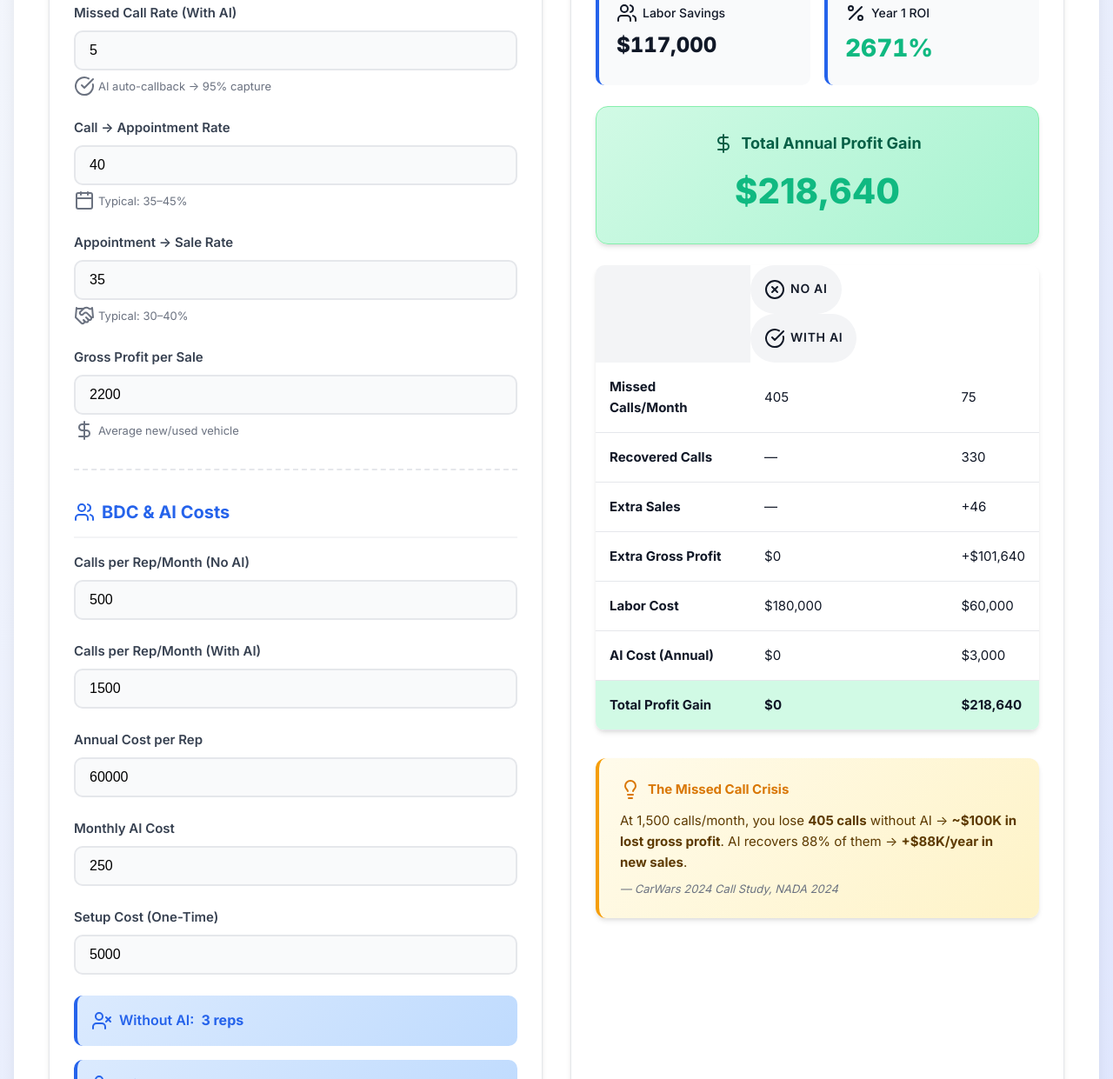
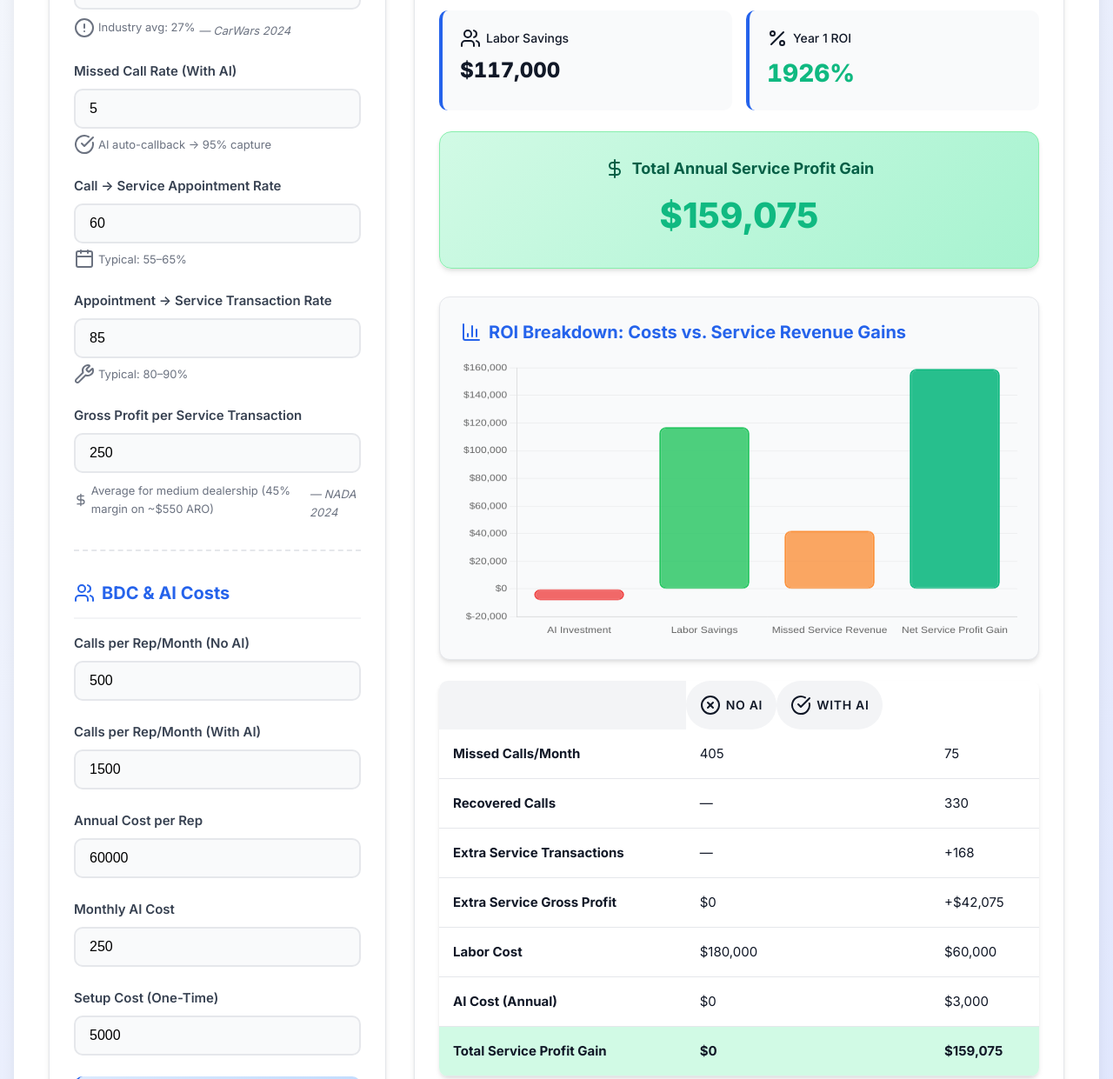
Before and after one commit to mooneyflyboy/ai-bdc-roi-calculator, a plain HTML site: page index.html in a window 1280 px wide. Shown: the part 628-1869 px from the top of the page at 87% size. Drawn offline with nearby package versions, Linux system fonts and the light colour scheme.

Commit message:
Update index.html

```diff
--- a/index.html
+++ b/index.html
@@ -3,14 +3,17 @@
 <head>
     <meta charset="UTF-8">
     <meta name="viewport" content="width=device-width, initial-scale=1.0">
-    <title>AI BDC ROI + Missed Call Revenue Recovery</title>
-    <meta name="description" content="Calculate ROI for AI-powered BDC: cost savings, missed call recovery, and service upsell. Built for dealerships.">
+    <title>AI BDC ROI + Missed Service Revenue Recovery</title>
+    <meta name="description" content="Calculate ROI for AI-powered BDC: cost savings, missed call recovery, and service revenue gains. Built for dealership service departments.">
 
-    <!-- Google Fonts: Inter (Modern, Clean) -->
+    <!-- Google Fonts: Inter -->
     <link href="https://fonts.googleapis.com/css2?family=Inter:wght@400;500;600;700;800&display=swap" rel="stylesheet">
 
-    <!-- Icons: Lucide (Lightweight, SVG) -->
+    <!-- Icons: Lucide -->
     <script src="https://unpkg.com/lucide@latest/dist/umd/lucide.js"></script>
+
+    <!-- Chart.js for ROI Graph -->
+    <script src="https://cdn.jsdelivr.net/npm/chart.js"></script>
 
     <style>
         :root {
@@ -285,6 +288,35 @@
             color: var(--success);
         }
 
+        /* ROI Graph */
+        .graph-container {
+            margin-top: 2rem;
+            padding: 1.5rem;
+            background: var(--gray-50);
+            border-radius: 12px;
+            border: 1px solid var(--gray-200);
+            box-shadow: var(--shadow);
+        }
+
+        .graph-title {
+            font-size: 1.25rem;
+            font-weight: 700;
+            color: var(--primary);
+            margin-bottom: 1rem;
+            display: flex;
+            align-items: center;
+            gap: 0.5rem;
+        }
+
+        .graph-title i {
+            width: 24px;
+            height: 24px;
+        }
+
+        #roiChart {
+            height: 320px !important;
+        }
+
         /* Comparison Table */
         .comparison-table {
             width: 100%;
@@ -386,6 +418,7 @@
             .comparison-table th { background: #334155; }
             .insight-box { background: #451a03; color: #fed7aa; }
             .profit-box { background: #064e3b; color: #a7f3d0; }
+            .graph-container { background: #334155; }
         }
     </style>
 </head>
@@ -393,8 +426,8 @@
     <div class="container">
         <header>
             <div class="header-content">
-                <h1>AI BDC ROI + Missed Call Revenue</h1>
-                <p>Stop losing $100K+ in sales. See how AI recovers missed calls and drives profit.</p>
+                <h1>AI BDC ROI + Missed Service Revenue</h1>
+                <p>Stop losing $100K+ in service revenue from missed calls. See how AI recovers them and drives profit.</p>
             </div>
         </header>
 
@@ -402,11 +435,11 @@
             <!-- INPUTS -->
             <div class="card">
                 <h2 class="card-title">
-                    <i data-lucide="phone"></i> Call Volume & Revenue Assumptions
+                    <i data-lucide="phone"></i> Service Call Volume & Revenue Assumptions
                 </h2>
 
                 <div class="form-group">
-                    <label for="monthlyCalls">Monthly Inbound Calls</label>
+                    <label for="monthlyCalls">Monthly Inbound Service Calls</label>
                     <div class="input-wrapper">
                         <input type="number" id="monthlyCalls" value="1500">
                         <div class="input-hint"><i data-lucide="info"></i> Mid-size dealership: 1,200–1,800</div>
@@ -430,26 +463,26 @@
                 </div>
 
                 <div class="form-group">
-                    <label for="callToApptRate">Call → Appointment Rate</label>
+                    <label for="callToApptRate">Call → Service Appointment Rate</label>
                     <div class="input-wrapper">
-                        <input type="number" id="callToApptRate" value="40" min="0" max="100">
-                        <div class="input-hint"><i data-lucide="calendar"></i> Typical: 35–45%</div>
+                        <input type="number" id="callToApptRate" value="60" min="0" max="100">
+                        <div class="input-hint"><i data-lucide="calendar"></i> Typical: 55–65%</div>
                     </div>
                 </div>
 
                 <div class="form-group">
-                    <label for="apptToSaleRate">Appointment → Sale Rate</label>
+                    <label for="apptToServiceRate">Appointment → Service Transaction Rate</label>
                     <div class="input-wrapper">
-                        <input type="number" id="apptToSaleRate" value="35" min="0" max="100">
-                        <div class="input-hint"><i data-lucide="handshake"></i> Typical: 30–40%</div>
+                        <input type="number" id="apptToServiceRate" value="85" min="0" max="100">
+                        <div class="input-hint"><i data-lucide="wrench"></i> Typical: 80–90%</div>
                     </div>
                 </div>
 
                 <div class="form-group">
-                    <label for="grossProfitPerSale">Gross Profit per Sale</label>
+                    <label for="grossProfitPerService">Gross Profit per Service Transaction</label>
                     <div class="input-wrapper">
-                        <input type="number" id="grossProfitPerSale" value="2200">
-                        <div class="input-hint"><i data-lucide="dollar-sign"></i> Average new/used vehicle</div>
+                        <input type="number" id="grossProfitPerService" value="250">
+                        <div class="input-hint"><i data-lucide="dollar-sign"></i> Average for medium dealership (45% margin on ~$550 ARO) <span class="source">— NADA 2024</span></div>
                     </div>
                 </div>
 
@@ -495,23 +528,31 @@
             <!-- RESULTS -->
             <div class="card">
                 <h2 class="card-title">
-                    <i data-lucide="trending-up"></i> ROI & Profit Impact
+                    <i data-lucide="trending-up"></i> ROI & Service Profit Impact
                 </h2>
 
                 <div id="results"></div>
 
                 <div class="profit-box">
                     <div class="profit-title">
-                        <i data-lucide="dollar-sign"></i> Total Annual Profit Gain
+                        <i data-lucide="dollar-sign"></i> Total Annual Service Profit Gain
                     </div>
-                    <div class="profit-value" id="totalProfit">$235,000</div>
+                    <div class="profit-value" id="totalProfit">$135,000</div>
+                </div>
+
+                <!-- ROI GRAPH -->
+                <div class="graph-container">
+                    <div class="graph-title">
+                        <i data-lucide="bar-chart-3"></i> ROI Breakdown: Costs vs. Service Revenue Gains
+                    </div>
+                    <canvas id="roiChart"></canvas>
                 </div>
 
                 <table class="comparison-table" id="comparisonTable"></table>
 
                 <div class="insight-box">
-                    <h4><i data-lucide="lightbulb"></i> The Missed Call Crisis</h4>
-                    <p>At 1,500 calls/month, you lose <strong>405 calls</strong> without AI → <strong>~$100K in lost gross profit</strong>. AI recovers 88% of them → <strong>+$88K/year in new sales</strong>.</p>
+                    <h4><i data-lucide="lightbulb"></i> The Missed Service Call Crisis</h4>
+                    <p>At 1,500 service calls/month, you lose <strong>405 calls</strong> without AI → <strong>~$100K in lost service gross profit</strong>. AI recovers 88% of them → <strong>+$88K/year in new service transactions</strong>.</p>
                     <div class="source">— CarWars 2024 Call Study, NADA 2024</div>
                 </div>
             </div>
@@ -519,20 +560,23 @@
     </div>
 
     <footer>
-        <p>© 2025 Paul Bristow. All rights reserved. | <a href="mailto:paulmbristow@icloud.com">paulmbristow@icloud.com</a></p>
+        <p>© 2025 Paul Bristow. All rights reserved. | <a href="mailto:paul@bristowconsulting.com">paul@bristowconsulting.com</a></p>
     </footer>
 
     <script>
         // Initialize Lucide icons
         lucide.createIcons();
 
+        // Chart.js instance
+        let roiChart;
+
         const el = {
             monthlyCalls: document.getElementById('monthlyCalls'),
             missedCallRateNoAi: document.getElementById('missedCallRateNoAi'),
             missedCallRateAi: document.getElementById('missedCallRateAi'),
             callToApptRate: document.getElementById('callToApptRate'),
-            apptToSaleRate: document.getElementById('apptToSaleRate'),
-            grossProfitPerSale: document.getElementById('grossProfitPerSale'),
+            apptToServiceRate: document.getElementById('apptToServiceRate'),
+            grossProfitPerService: document.getElementById('grossProfitPerService'),
             callsPerRepNoAi: document.getElementById('callsPerRepNoAi'),
             callsPerRepAi: document.getElementById('callsPerRepAi'),
             repCost: document.getElementById('repCost'),
@@ -549,9 +593,9 @@
             const calls = +el.monthlyCalls.value || 1500;
             const missNoAi = (+el.missedCallRateNoAi.value || 27) / 100;
             const missAi = (+el.missedCallRateAi.value || 5) / 100;
-            const apptRate = (+el.callToApptRate.value || 40) / 100;
-            const saleRate = (+el.apptToSaleRate.value || 35) / 100;
-            const profit = +el.grossProfitPerSale.value || 2200;
+            const apptRate = (+el.callToApptRate.value || 60) / 100;
+            const serviceRate = (+el.apptToServiceRate.value || 85) / 100;
+            const profit = +el.grossProfitPerService.value || 250;
             const repNoAi = +el.callsPerRepNoAi.value || 500;
             const repAi = +el.callsPerRepAi.value || 1500;
             const repCost = +el.repCost.value || 60000;
@@ -570,10 +614,10 @@
             const missedAi = Math.round(calls * missAi);
             const recovered = missedNoAi - missedAi;
 
-            // Revenue from Recovered Calls
+            // Revenue from Recovered Service Calls
             const appts = recovered * apptRate;
-            const sales = appts * saleRate;
-            const missedRevenue = sales * profit;
+            const services = appts * serviceRate;
+            const missedRevenue = services * profit;
 
             // Cost Savings
             const laborNoAi = repsNoAi * repCost;
@@ -597,11 +641,11 @@
                         <div class="result-value">${missedAi}</div>
                     </div>
                     <div class="result-item revenue">
-                        <div class="result-label"><i data-lucide="arrow-up-right"></i> Recovered Sales</div>
-                        <div class="result-value">+${sales.toFixed(0)}</div>
+                        <div class="result-label"><i data-lucide="arrow-up-right"></i> Recovered Service Transactions</div>
+                        <div class="result-value">+${services.toFixed(0)}</div>
                     </div>
                     <div class="result-item revenue">
-                        <div class="result-label"><i data-lucide="dollar-sign"></i> Extra Profit</div>
+                        <div class="result-label"><i data-lucide="dollar-sign"></i> Extra Service Profit</div>
                         <div class="result-value">+$${missedRevenue.toLocaleString()}</div>
                     </div>
                     <div class="result-item">
@@ -622,15 +666,86 @@
                 <tr><th></th><th class="badge badge-no-ai"><i data-lucide="x-circle"></i> No AI</th><th class="badge badge-ai"><i data-lucide="check-circle"></i> With AI</th></tr>
                 <tr><td><strong>Missed Calls/Month</strong></td><td>${missedNoAi}</td><td>${missedAi}</td></tr>
                 <tr><td><strong>Recovered Calls</strong></td><td>—</td><td>${recovered}</td></tr>
-                <tr><td><strong>Extra Sales</strong></td><td>—</td><td>+${sales.toFixed(0)}</td></tr>
-                <tr><td><strong>Extra Gross Profit</strong></td><td>$0</td><td>+$${missedRevenue.toLocaleString()}</td></tr>
+                <tr><td><strong>Extra Service Transactions</strong></td><td>—</td><td>+${services.toFixed(0)}</td></tr>
+                <tr><td><strong>Extra Service Gross Profit</strong></td><td>$0</td><td>+$${missedRevenue.toLocaleString()}</td></tr>
                 <tr><td><strong>Labor Cost</strong></td><td>$${laborNoAi.toLocaleString()}</td><td>$${laborAi.toLocaleString()}</td></tr>
                 <tr><td><strong>AI Cost (Annual)</strong></td><td>$0</td><td>$${aiAnnual.toLocaleString()}</td></tr>
                 <tr style="background:#d1fae5; font-weight:700;">
-                    <td><strong>Total Profit Gain</strong></td><td>$0</td><td>$${totalProfit.toLocaleString()}</td>
+                    <td><strong>Total Service Profit Gain</strong></td><td>$0</td><td>$${totalProfit.toLocaleString()}</td>
                 </tr>
             `;
             lucide.createIcons();
+
+            // === UPDATE CHART ===
+            const ctx = document.getElementById('roiChart').getContext('2d');
+            const totalInvestment = aiAnnual + setup;
+
+            if (roiChart) roiChart.destroy();
+
+            roiChart = new Chart(ctx, {
+                type: 'bar',
+                data: {
+                    labels: ['AI Investment', 'Labor Savings', 'Missed Service Revenue', 'Net Service Profit Gain'],
+                    datasets: [{
+                        label: 'Year 1 Financial Impact',
+                        data: [
+                            -totalInvestment,
+                            costSavings,
+                            missedRevenue,
+                            totalProfit
+                        ],
+                        backgroundColor: [
+                            'rgba(239, 68, 68, 0.8)',   // Red
+                            'rgba(34, 197, 94, 0.8)',   // Green
+                            'rgba(251, 146, 60, 0.8)',  // Orange
+                            'rgba(16, 185, 129, 0.9)'   // Dark Green
+                        ],
+                        borderColor: [
+                            'rgb(239, 68, 68)',
+                            'rgb(34, 197, 94)',
+                            'rgb(251, 146, 60)',
+                            'rgb(16, 185, 129)'
+                        ],
+                        borderWidth: 2,
+                        borderRadius: 8,
+                        borderSkipped: false
+                    }]
+                },
+                options: {
+                    responsive: true,
+                    maintainAspectRatio: false,
+                    plugins: {
+                        legend: { display: false },
+                        tooltip: {
+                            callbacks: {
+                                label: function(context) {
+                                    let label = context.dataset.label || '';
+                                    if (label) label += ': ';
+                                    label += '$' + Math.abs(context.parsed.y).toLocaleString();
+                                    return label;
+                                }
+                            }
+                        }
+                    },
+                    scales: {
+                        y: {
+                            beginAtZero: true,
+                            ticks: {
+                                callback: value => '$' + value.toLocaleString(),
+                                font: { size: 12 }
+                            },
+                            grid: { color: 'rgba(0,0,0,0.05)' }
+                        },
+                        x: {
+                            grid: { display: false }
+                        }
+                    },
+                    animation: {
+                        duration: 800,
+                        easing: 'easeOutQuart'
+                    }
+                }
+            });
         }
 
         // Live update
```
